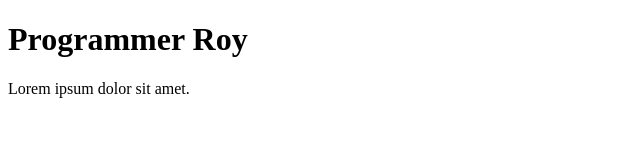
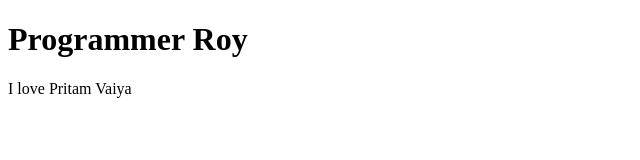
Before and after one commit to Pritam-roy10/second-website, a plain HTML site: page index.html in a window 1280 px wide. Shown: the full height of the page, 0-640 px from the left. Drawn offline with Linux system fonts and the light colour scheme.

Commit message:
Update index.html

```diff
--- a/index.html
+++ b/index.html
@@ -10,7 +10,7 @@
 
 <body>
     <h1>Programmer Roy</h1>
-    <p>Lorem ipsum dolor sit amet.</p>
+   <p>I love Pritam Vaiya</p>
 </body>
 
 </html>
```
